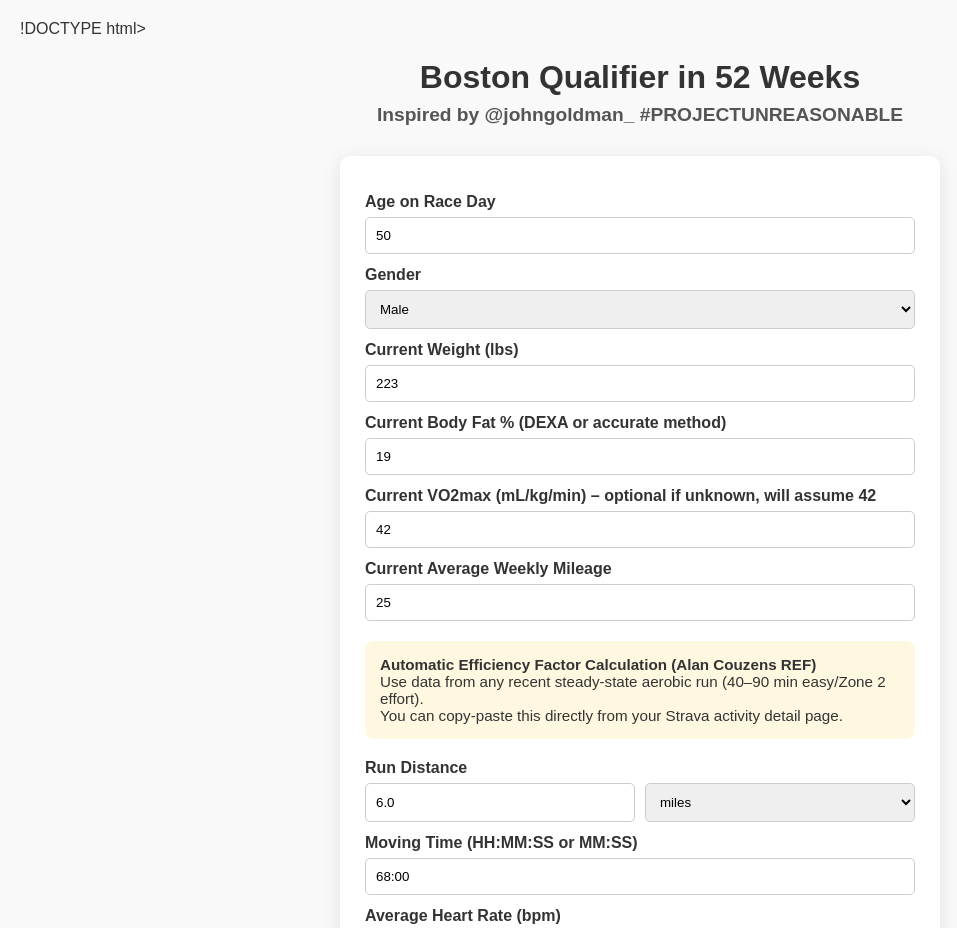
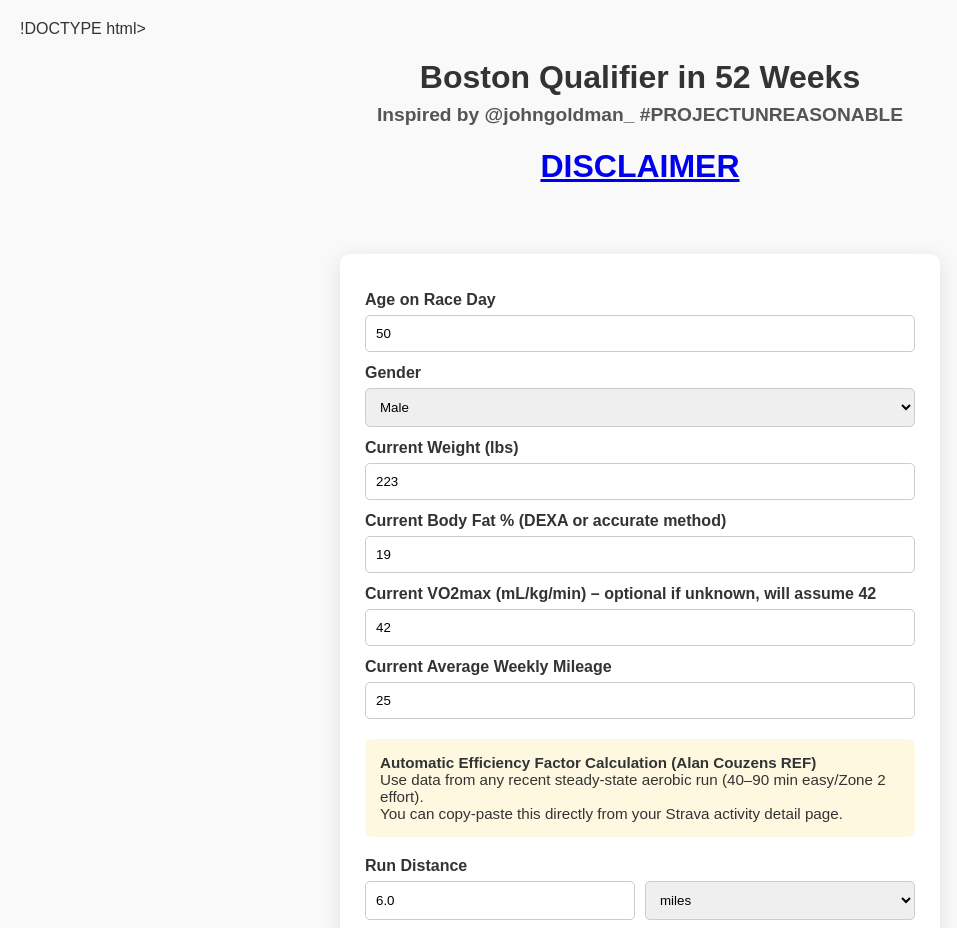
Before and after one commit to serraglio/BQ, a plain HTML site: page index.html in a window 1280 px wide. Shown: the top 928 px of the page, without its empty margins (0-957 px from the left). Drawn offline with Linux system fonts and the light colour scheme.

Commit message:
Update index.html

```diff
--- a/index.html
+++ b/index.html
@@ -23,6 +23,8 @@
 </head>
 <body>
     <h1>Boston Qualifier in 52 Weeks<br><small>Inspired by @johngoldman_ #PROJECTUNREASONABLE</small></h1>
+
+    <h1><strong><a href="https://serraglio.github.io/BQ/readme">DISCLAIMER</a></strong></h1><br>
 
     <form id="inputForm" onsubmit="generatePlan(); return false;">
         <label for="age">Age on Race Day</label>
```
